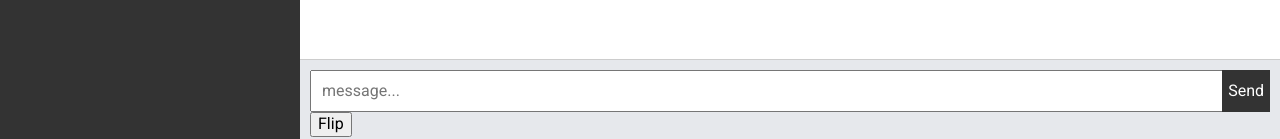
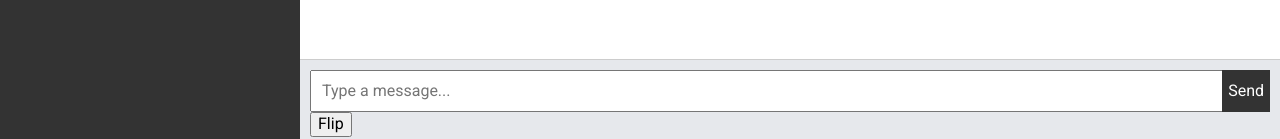
Before and after one commit to alienbuild/node-passthe40, a React (Create React App) app in the folder public/: page /chat in a window 1280 px wide. Shown: the part 661-800 px from the top of the page. Built offline with nearby package versions, Linux system fonts and the light colour scheme; no server answers.

Commit message:
Updated socket context

```diff
--- a/public/src/App.js
+++ b/public/src/App.js
@@ -1,3 +1,4 @@
+// Dependencies
 import React, { Component } from 'react';
 import {BrowserRouter as Router, Route} from 'react-router-dom';
 import io from 'socket.io-client';
--- a/public/src/components/pages/Chat.js
+++ b/public/src/components/pages/Chat.js
@@ -99,7 +99,7 @@ class Chat extends Component {
                                 type="text"
                                 id="message"
                                 name="message"
-                                placeholder="message..."
+                                placeholder="Type a message..."
                                 onChange={this.handleChange}
                                 autoComplete="off"
                                 autoFocus="on"
--- a/public/src/components/pages/Login.js
+++ b/public/src/components/pages/Login.js
@@ -1,6 +1,4 @@
 import React, {Component} from 'react';
-import { withRouter } from 'react-router-dom';
-import io from 'socket.io-client';
 import SocketContext from '../../context/socketContext';
 
 class Login extends Component {
--- a/public/src/context/socketContext.js
+++ b/public/src/context/socketContext.js
@@ -1,5 +1,6 @@
 import React from 'react';
 
+// Create Socket Context
 const SocketContext = React.createContext();
 
 export default SocketContext;
```
